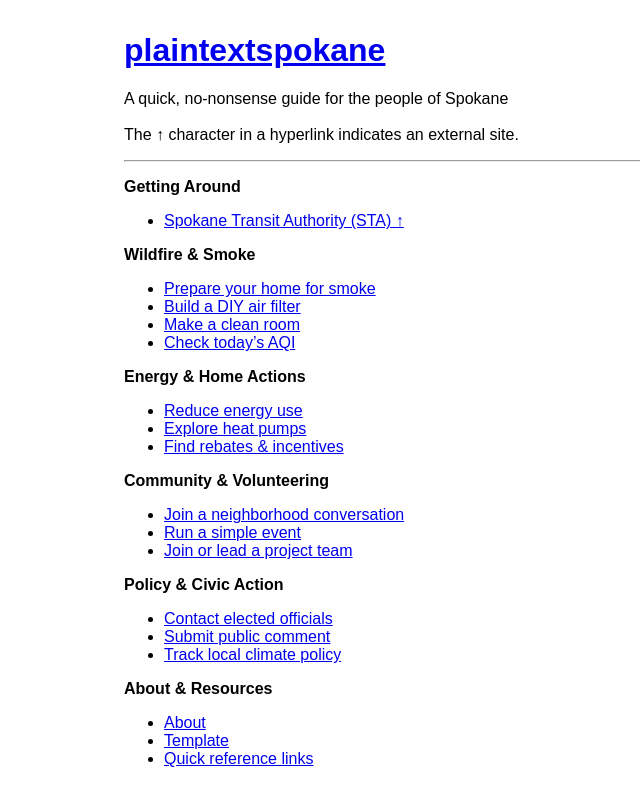
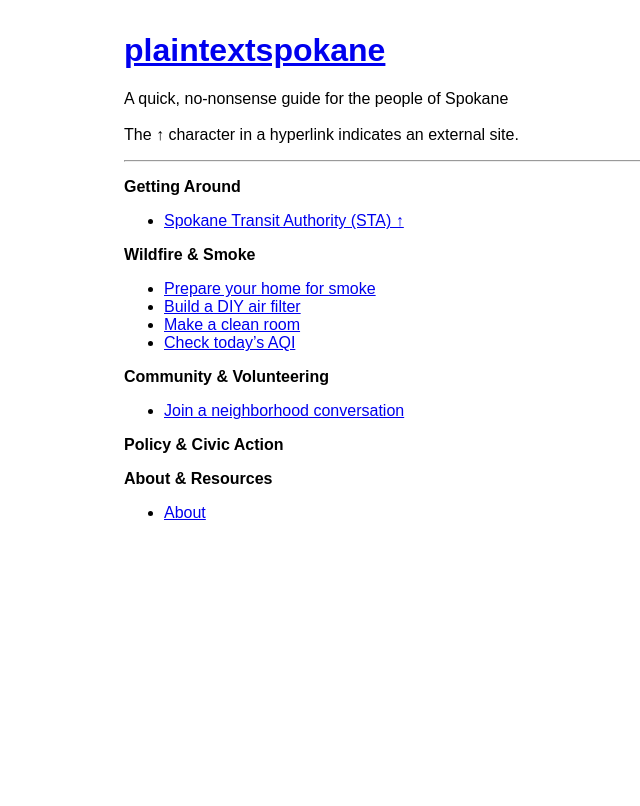
Before and after one commit to plaintextspokane/plaintextspokane.github.io, a Jekyll site: the page built from index.md, in a window 1280 px wide. Shown: the top 806 px of the page, without its empty margins (241-881 px from the left). Built offline with Jekyll 4.4.1, drawn with Linux system fonts in a browser that asks for light colours.

Commit message:
Update index.md

```diff
--- a/index.md
+++ b/index.md
@@ -11,22 +11,11 @@ layout: default
 - [Make a clean room](clean-room.md)
 - [Check today’s AQI](aqi.md)
 
-**Energy & Home Actions**
-- [Reduce energy use](energy-basics.md)
-- [Explore heat pumps](heat-pumps.md)
-- [Find rebates & incentives](rebates.md)
-
 **Community & Volunteering**
 - [Join a neighborhood conversation](neighborhood.md)
-- [Run a simple event](event-guide.md)
-- [Join or lead a project team](volunteer-teams.md)
 
 **Policy & Civic Action**
-- [Contact elected officials](contact-officials.md)
-- [Submit public comment](public-comment.md)
-- [Track local climate policy](policy-tracker.md)
+
 
 **About & Resources**
 - [About](about.md)
-- [Template](template.md)
-- [Quick reference links](links.md)
```
